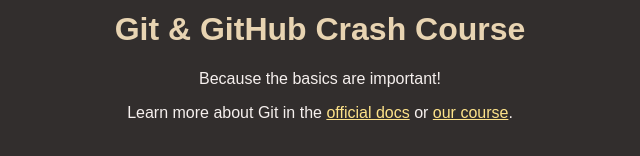
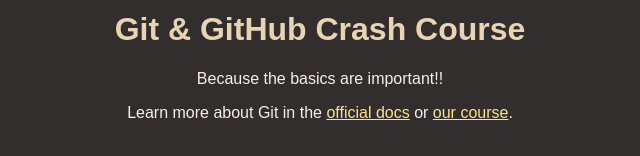
Before and after one commit to keitarose/github-demo, a plain HTML site: page index.html in a window 1280 px wide. Shown: the part 158-314 px from the top of the page, 320-960 px from the left. Drawn offline with Linux system fonts and the light colour scheme.

```diff
--- a/index.html
+++ b/index.html
@@ -13,7 +13,7 @@
       <h1>Git & GitHub Crash Course</h1>
     </header>
     <main>
-      <p>Because the basics are important!</p>
+      <p>Because the basics are important!!</p>
       <p>
         Learn more about Git in the
         <a href="https://git-scm.com/book/en/v2">official docs</a> or
```
